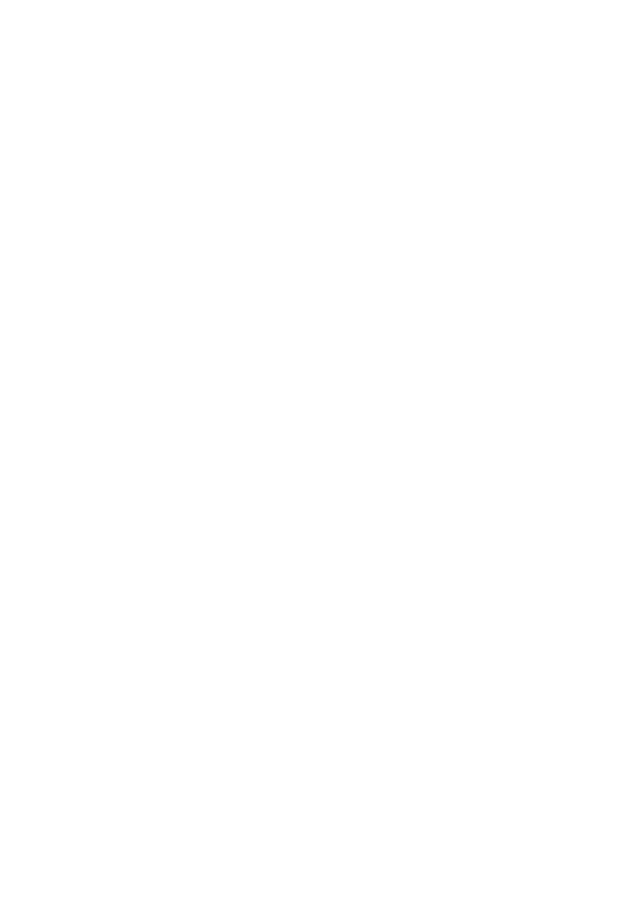
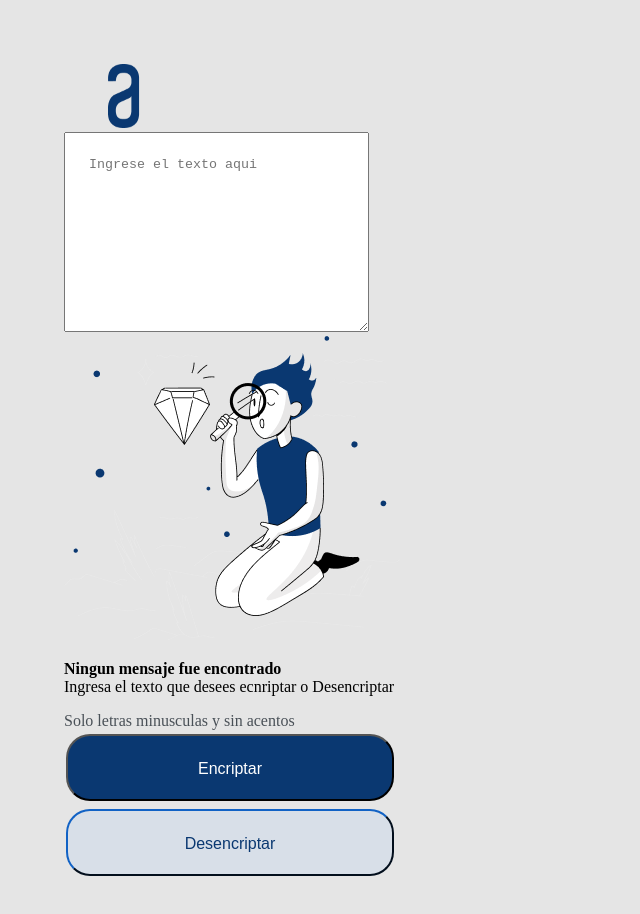
Before and after one commit to macluna94/encript_oracle, a plain HTML site: page index.html in a window 1280 px wide. Shown: the whole page, without its empty margins (0-640 px from the left). Before the commit the page ends 800 px from the top, so only its background shows below. Drawn offline with Linux system fonts and the light colour scheme.

Commit message:
Css botones

```diff
--- a/index.css
+++ b/index.css
@@ -0,0 +1,37 @@
+.btn-blue {
+    width: 328px;
+    height: 67px;
+    background-color: #0A3871;
+    color: white;
+    border-radius: 24px;
+    border-color: #000000;
+    padding: 24px;
+    text-align: center;
+    display: inline-block;
+    font-size: 16px;
+    margin: 4px 2px;
+}
+.btn-light {
+    width: 328px;
+    height: 67px;
+    background-color: #d8dfe8    ;
+    color: #0A3871;
+    border-radius: 24px;
+    border-color: #0A3871;
+    padding: 24px;
+    text-align: center;
+    display: inline-block;
+    font-size: 16px;
+    margin: 4px 2px;
+}
+.txt-input{
+    color: #0A3871;
+    padding: 24px;
+}
+span {
+    color: #495057;
+}
+body {
+    margin: 5%;
+    background-color: #e5e5e5;
+}
--- a/index.html
+++ b/index.html
@@ -5,8 +5,31 @@
     <meta http-equiv="X-UA-Compatible" content="IE=edge">
     <meta name="viewport" content="width=device-width, initial-scale=1.0">
     <title>Encriptador Oracle</title>
+    <script src="index.js"></script>
+    <link rel="stylesheet" href="index.css">
 </head>
 <body>
 
+    <div>
+        <img src="logo.png" height="64px" width="120px" alt="logo-alura">
+    </div>
+<div>
+    <textarea name="" id="" cols="30" rows="10" placeholder="Ingrese el texto aqui" class="txt-input"></textarea>
+</div>
+<div>
+    <img src="imagen2.png" alt="" >
+    <p><Strong>Ningun mensaje fue encontrado</Strong> <br> Ingresa el texto que desees ecnriptar o Desencriptar</p>
+</div>
+<div>
+    <span>Solo letras minusculas y sin acentos</span>
+    <br>
+    <button type="submit" class="btn-blue">Encriptar</button>
+    <br>
+    <button type="submit" class="btn-light" >Desencriptar</button>
+</div>
+
+
+
+
 </body>
 </html>
```
Also changed, not shown: imagen2.png (added), logo.png (added).
